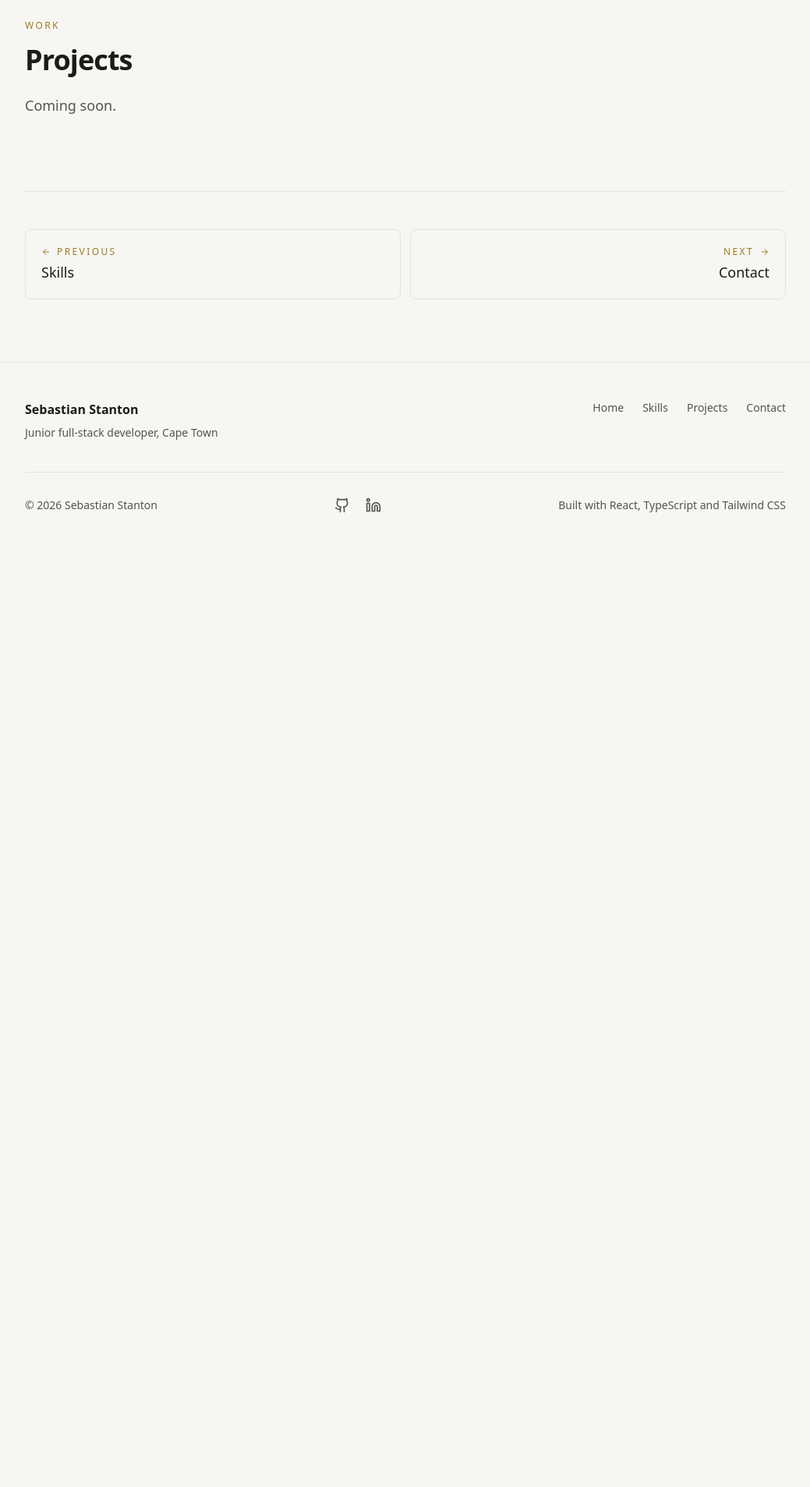
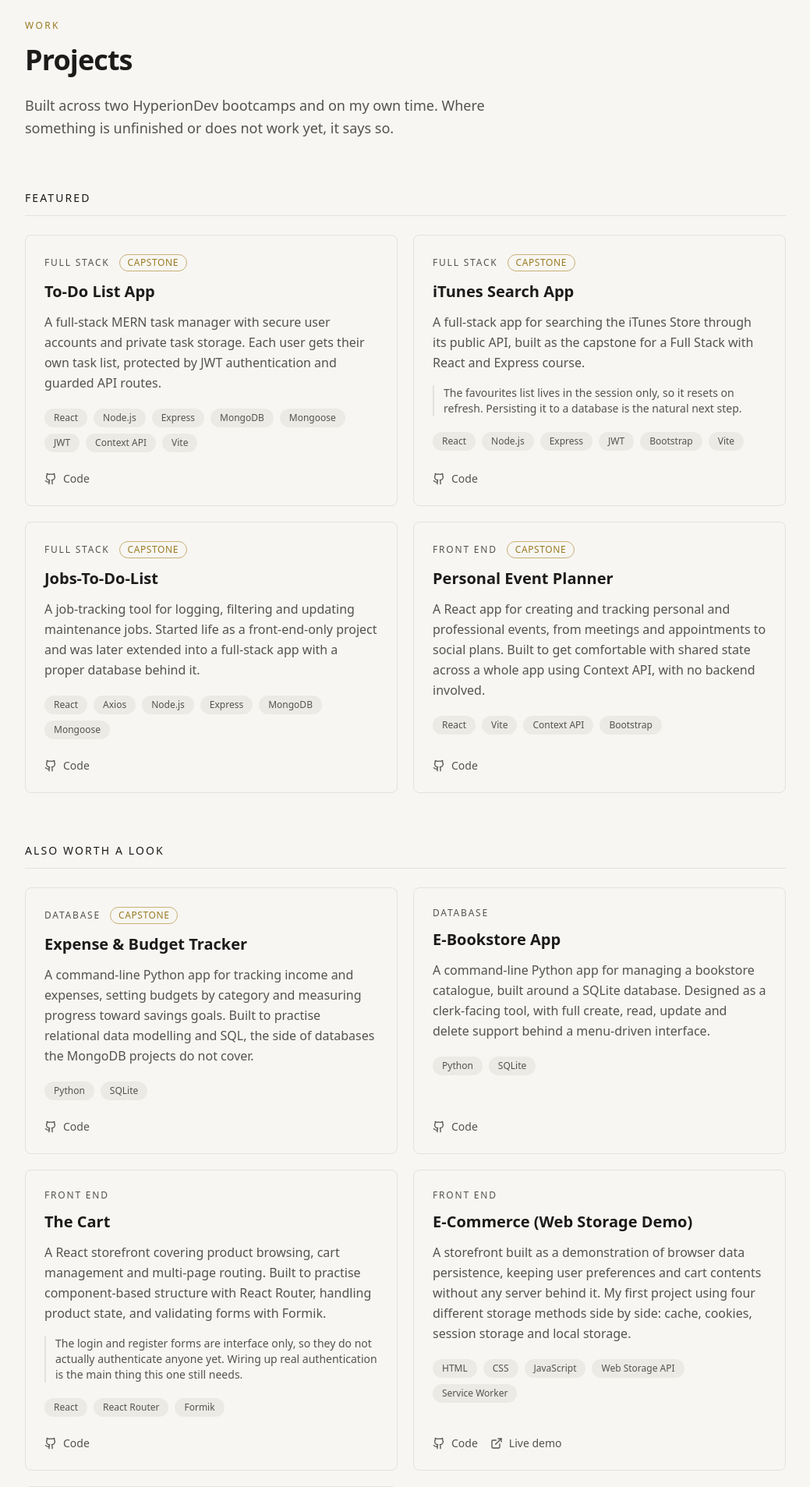
Before and after one commit to SZStanton/portfolio, a React (Vite) app: page /projects in a window 1280 px wide. Shown: the part 140-2047 px from the top of the page at 78% size, without its empty margins (120-1159 px from the left). Before the commit the page ends 854 px from the top, so only its background shows below. Built offline with nearby package versions, Linux system fonts and the light colour scheme.

Commit message:
add projects page

```diff
--- /dev/null
+++ b/src/components/sections/ProjectCard.tsx
@@ -0,0 +1,67 @@
+import { LuExternalLink, LuGithub } from 'react-icons/lu'
+import type { Project, ProjectKind } from '../../types'
+
+// Record means every ProjectKind must have a label here, so adding a
+// kind without labelling it fails the build.
+const kindLabels: Record<ProjectKind, string> = {
+  'full-stack': 'Full stack',
+  'front-end': 'Front end',
+  database: 'Database',
+}
+
+export function ProjectCard({ project }: { project: Project }) {
+  return (
+    <article className="flex flex-col rounded-lg border border-line p-6 transition-colors hover:border-accent-soft">
+      <div className="flex flex-wrap items-center gap-x-3 gap-y-2">
+        <span className="text-xs uppercase tracking-[0.15em]">{kindLabels[project.kind]}</span>
+        {project.capstone && (
+          <span className="rounded-full border border-accent-soft px-2.5 py-0.5 text-xs uppercase tracking-wider text-accent">
+            Capstone
+          </span>
+        )}
+      </div>
+
+      <h3 className="mt-3 text-xl font-semibold text-heading">{project.title}</h3>
+
+      <p className="mt-3 leading-relaxed">{project.description}</p>
+
+      {/* Stated plainly rather than hidden, which reads better than pretending. */}
+      {project.knownIssue && (
+        <p className="mt-4 border-l-2 border-line pl-3 text-sm">{project.knownIssue}</p>
+      )}
+
+      <ul className="mt-5 flex flex-wrap gap-2">
+        {project.stack.map((tech) => (
+          <li key={tech} className="rounded-full bg-hover px-3 py-1 text-xs">
+            {tech}
+          </li>
+        ))}
+      </ul>
+
+      {/* mt-auto pins the links to the bottom, so they line up across
+          cards of different heights in the same row. */}
+      <div className="mt-auto flex flex-wrap items-center gap-4 pt-6 text-sm">
+        <a
+          href={project.repoUrl}
+          target="_blank"
+          rel="noreferrer"
+          className="inline-flex items-center gap-2 transition-colors hover:text-accent"
+        >
+          <LuGithub className="size-4" />
+          Code
+        </a>
+        {project.liveUrl && (
+          <a
+            href={project.liveUrl}
+            target="_blank"
+            rel="noreferrer"
+            className="inline-flex items-center gap-2 transition-colors hover:text-accent"
+          >
+            <LuExternalLink className="size-4" />
+            Live demo
+          </a>
+        )}
+      </div>
+    </article>
+  )
+}
--- a/src/pages/Projects.tsx
+++ b/src/pages/Projects.tsx
@@ -1,13 +1,41 @@
-// Placeholder until the real Projects section is built.
-// All projects live on this one page for now.
+import { ProjectCard } from '../components/sections/ProjectCard'
+import { projects } from '../data/projects'
+
+// Split once here rather than filtering twice further down.
+const featured = projects.filter((project) => project.group === 'featured')
+const other = projects.filter((project) => project.group === 'other')
+
 export function Projects() {
   return (
     <section className="py-24">
       <p className="text-xs font-medium uppercase tracking-[0.2em] text-accent">Work</p>
-      <h1 className="mt-4 text-3xl font-semibold tracking-tight text-heading sm:text-4xl">
+
+      <h1 className="mt-4 max-w-3xl text-3xl font-semibold tracking-tight text-heading sm:text-4xl">
         Projects
       </h1>
-      <p className="mt-6 text-lg">Coming soon.</p>
+
+      <p className="mt-6 max-w-2xl text-lg leading-relaxed">
+        Built across two HyperionDev bootcamps and on my own time. Where something is unfinished or
+        does not work yet, it says so.
+      </p>
+
+      <h2 className="mt-16 border-b border-line pb-3 text-sm font-medium uppercase tracking-[0.15em] text-heading">
+        Featured
+      </h2>
+      <div className="mt-6 grid gap-5 md:grid-cols-2">
+        {featured.map((project) => (
+          <ProjectCard key={project.id} project={project} />
+        ))}
+      </div>
+
+      <h2 className="mt-16 border-b border-line pb-3 text-sm font-medium uppercase tracking-[0.15em] text-heading">
+        Also worth a look
+      </h2>
+      <div className="mt-6 grid gap-5 md:grid-cols-2">
+        {other.map((project) => (
+          <ProjectCard key={project.id} project={project} />
+        ))}
+      </div>
     </section>
   )
 }
```
